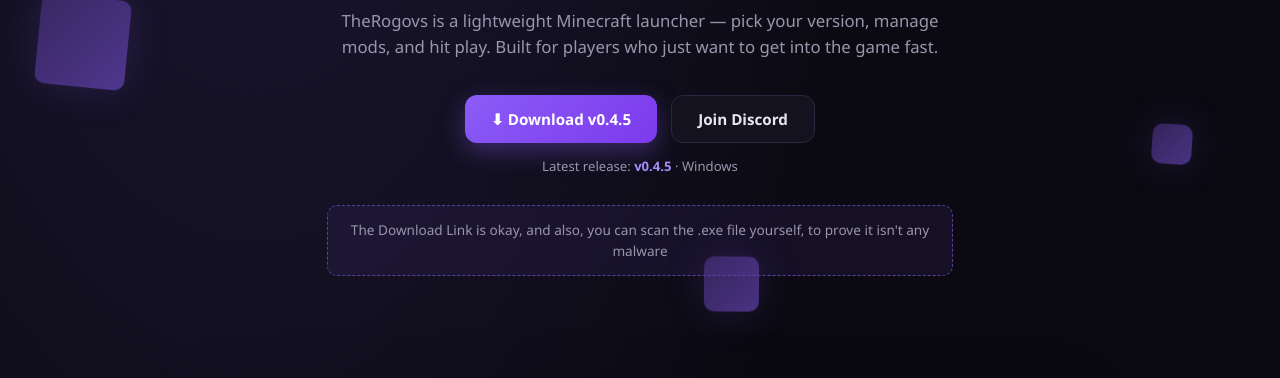
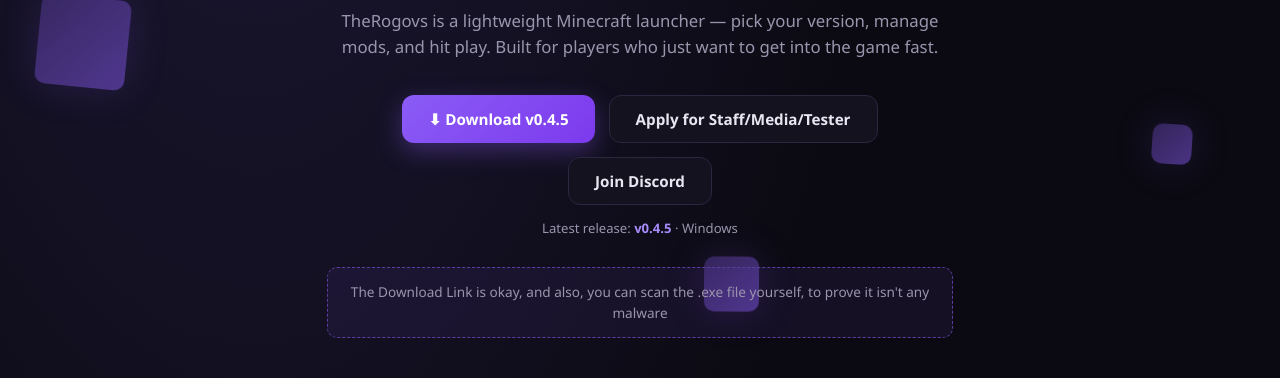
Before and after one commit to TheRogovs/TheRogov, a plain HTML site: page index.html in a window 1280 px wide. Shown: the part 422-800 px from the top of the page. Drawn offline with Linux system fonts and the light colour scheme.

Commit message:
Add staff/media/tester application link

```diff
--- a/index.html
+++ b/index.html
@@ -284,6 +284,7 @@
 
     <div class="cta-row">
       <a class="btn btn-primary" href="https://hostforever.org/file/2b97d3cb2e2e2acb">⬇ Download v0.4.5</a>
+      <a class="btn btn-ghost" href="https://therogovs.github.io/TRApplications/"> Apply for Staff/Media/Tester</a>
       <a class="btn btn-ghost" href="https://discord.com/invite/cg3CDGxMSU" target="_blank" rel="noopener">Join Discord</a>
     </div>
     <div class="version-tag">Latest release: <b>v0.4.5</b> · Windows</div>
```
